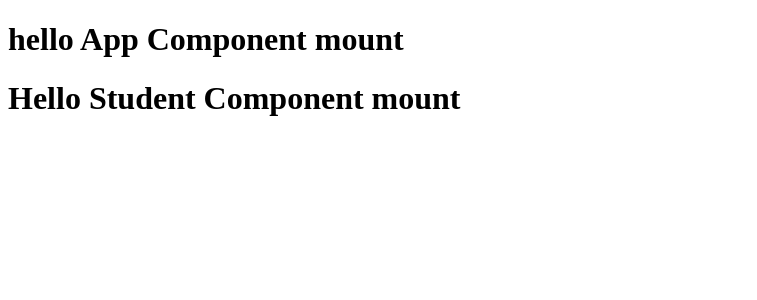
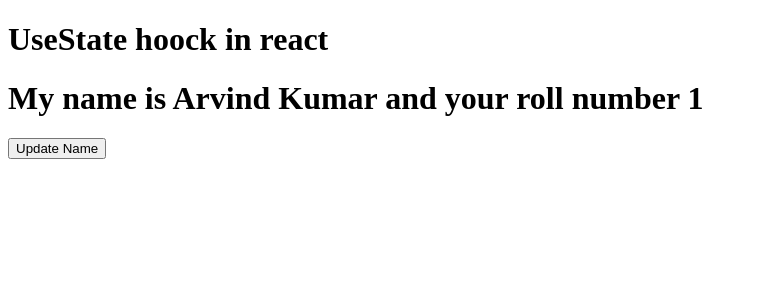
Before and after one commit to Arvindkr123/LearnReactMySide, a React (Create React App) app: page / in a window 1280 px wide. Shown: the top 300 px of the page, without its empty margins (0-757 px from the left). Built offline with nearby package versions, Linux system fonts and the light colour scheme.

Commit message:
added some information

```diff
--- a/src/App.js
+++ b/src/App.js
@@ -1,19 +1,20 @@
-import React, { Component } from 'react'
+import React, { useState } from "react";
 
-export default class App extends Component {
-  componentDidMount(){
-    console.log('App mounted')
+const App = () => {
+  const [name, setName] = useState("Arvind Kumar");
+  const [roll, setRoll] = useState(1);
+  const handleClick = ()=>{
+    setName('Krishna Thakur');
+    setRoll(2);
   }
+  return (
+    <div>
+      <h1>UseState hoock in react </h1>
+      <h1>My name is {name} and your roll number {roll}</h1>
+      {/* <button onClick={()=>setName('Krishna Thakur')}>Update Name</button> */}
+      <button onClick={handleClick}>Update Name</button>
+    </div>
+  );
+};
 
-  componentWillUnmount(){
-    console.log('App componentWillUnMount')
-  }
-  render() {
-    console.log('App rendered')
-    return (
-      <div>
-          <h1>hello App Component mount </h1>
-      </div>
-    )
-  }
-}
+export default App;
```
Also changed, not shown: src/index.js (+5 -9 lines).
